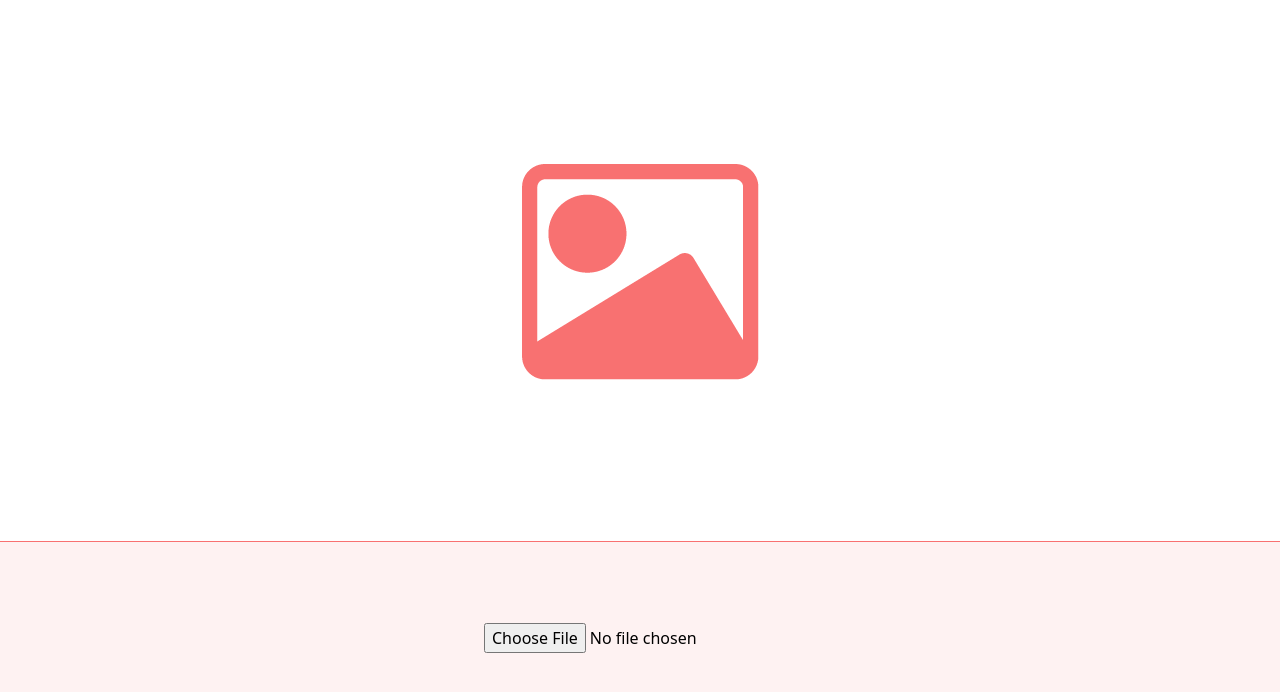
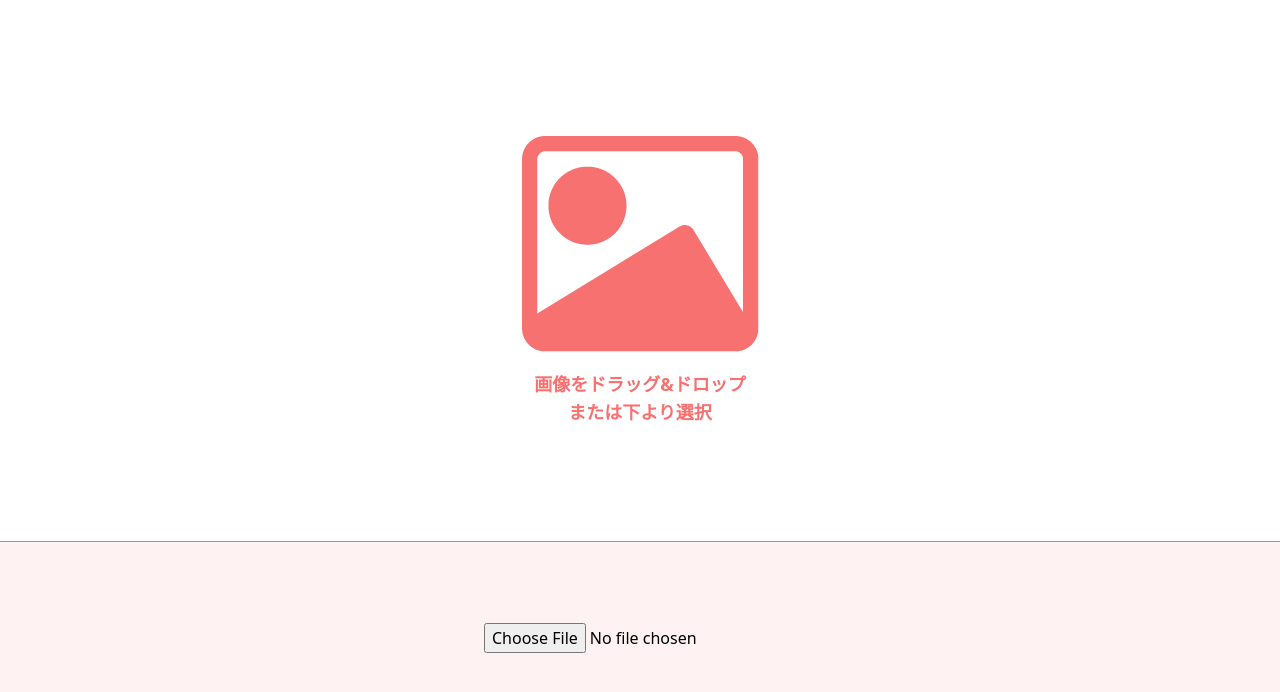
Before and after one commit to isirmt/image-resizer, a Gatsby site: page / in a window 1280 px wide. Shown: the part 66-758 px from the top of the page. Built offline with nearby package versions, Linux system fonts and the light colour scheme; Gatsby itself is replaced by a stand-in of ours.

Commit message:
add: 説明文を追加

```diff
--- a/src/pages/index.tsx
+++ b/src/pages/index.tsx
@@ -140,6 +140,7 @@ export default function App() {
           {!currentFile
             ? <>
               <img className="max-w-full max-h-full" src="/back_transparent.png" alt="icon"></img>
+              <p className="text-red-400 text-center text-lg"><b>画像をドラッグ&ドロップ<br />または下より選択</b></p>
             </>
             : <></>}
         </div>
```
